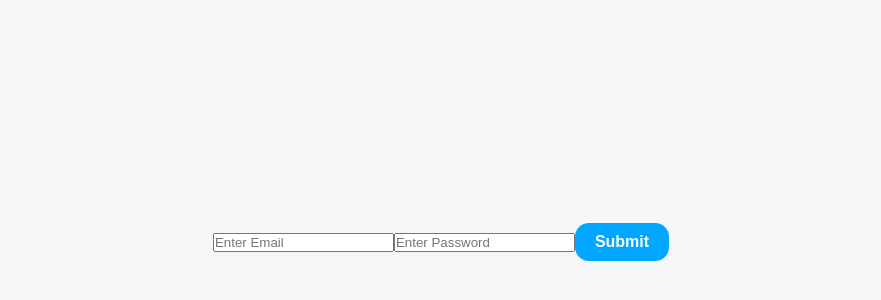
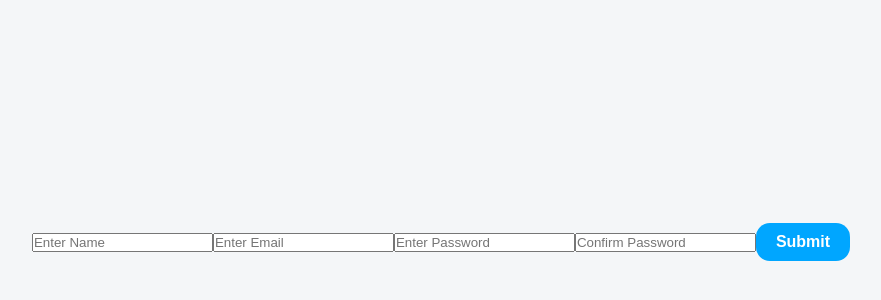
Before and after one commit to arjuntelange/react-practice, a React (Vite) app: page / in a window 1280 px wide. Shown: the part 148-448 px from the top of the page, without its empty margins (199-1080 px from the left). Built offline with nearby package versions, Linux system fonts and the light colour scheme.

Commit message:
implement password confirmation logic

```diff
--- a/src/App.jsx
+++ b/src/App.jsx
@@ -1,12 +1,12 @@
 import { Routes, Route } from "react-router-dom";
 import "./App.css";
-import LoginVerification from "./form-handling/LoginVerification";
+import PasswordVerification from "./form-handling/PasswordVerification";
 
 function App() {
   return (
     <>
       <div className="main-container">
-        <LoginVerification />
+        <PasswordVerification />
       </div>
     </>
   );
--- /dev/null
+++ b/src/form-handling/PasswordVerification.jsx
@@ -0,0 +1,92 @@
+import React, { useState } from "react";
+
+function PasswordVerification() {
+  const [name, setName] = useState("");
+  const [email, setEmail] = useState("");
+  const [password, setPassword] = useState("");
+  const [confirmPassword, setConfirmPassword] = useState("");
+  const [message, setMessage] = useState("");
+
+  function handleSubmit(e) {
+    e.preventDefault();
+
+    if (!name) {
+      setMessage("Name is required");
+      return;
+    }
+
+    if (!email) {
+      setMessage("Email is required");
+      return;
+    }
+    if (!password) {
+      setMessage("Password is required");
+      return;
+    }
+    if (password.length < 8) {
+      setMessage("Password must be at least 8 characters");
+      return;
+    }
+    if (password !== confirmPassword) {
+      setMessage("Password not matching");
+      return;
+    }
+
+    setMessage("Registration Successful!");
+
+    setName("");
+    setEmail("");
+    setPassword("");
+    setConfirmPassword("");
+  }
+
+  return (
+    <>
+      <form onSubmit={handleSubmit}>
+        <input
+          type="text"
+          placeholder="Enter Name"
+          value={name}
+          onChange={(e) => {
+            setName(e.target.value);
+            setMessage("");
+          }}
+        />
+        <input
+          type="email"
+          placeholder="Enter Email"
+          value={email}
+          onChange={(e) => {
+            setEmail(e.target.value);
+            setMessage("");
+          }}
+        />
+
+        <input
+          type="password"
+          placeholder="Enter Password"
+          value={password}
+          onChange={(e) => {
+            setPassword(e.target.value);
+            setMessage("");
+          }}
+        />
+
+        <input
+          type="password"
+          placeholder="Confirm Password"
+          value={confirmPassword}
+          onChange={(e) => {
+            setConfirmPassword(e.target.value);
+            setMessage("");
+          }}
+        />
+
+        <button type="submit">Submit</button>
+      </form>
+      <h2>{message ? message : ""}</h2>
+    </>
+  );
+}
+
+export default PasswordVerification;
```
